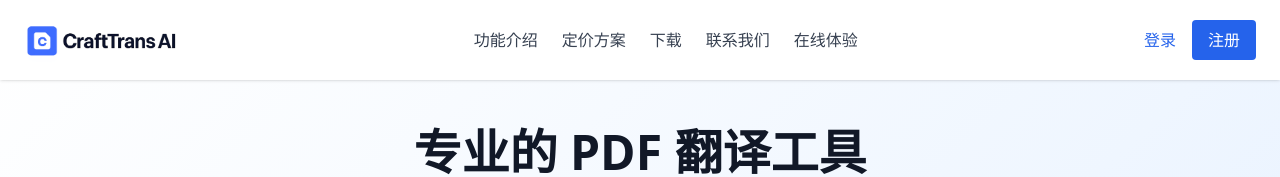
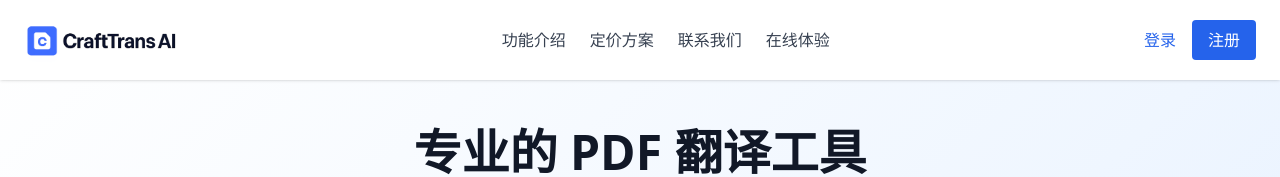
Before and after one commit to zoe27/docTranslation, a Next.js app: page / in a window 1280 px wide. Shown: the top 177 px of the page. Built offline with nearby package versions, Linux system fonts and the light colour scheme.

Commit message:
先屏蔽下载

```diff
--- a/src/components/Header.tsx
+++ b/src/components/Header.tsx
@@ -27,7 +27,7 @@
         <nav className="space-x-6 hidden md:block">
           <Link href="/" className="text-gray-700 hover:text-blue-600">功能介绍</Link>
           <Link href="/pricing" className="text-gray-700 hover:text-blue-600">定价方案</Link>
-          <Link href="/download" className="text-gray-700 hover:text-blue-600">下载</Link>
+          {/* <Link href="/download" className="text-gray-700 hover:text-blue-600">下载</Link> */}
           <Link href="/contact" className="text-gray-700 hover:text-blue-600">联系我们</Link>
 
 
```
